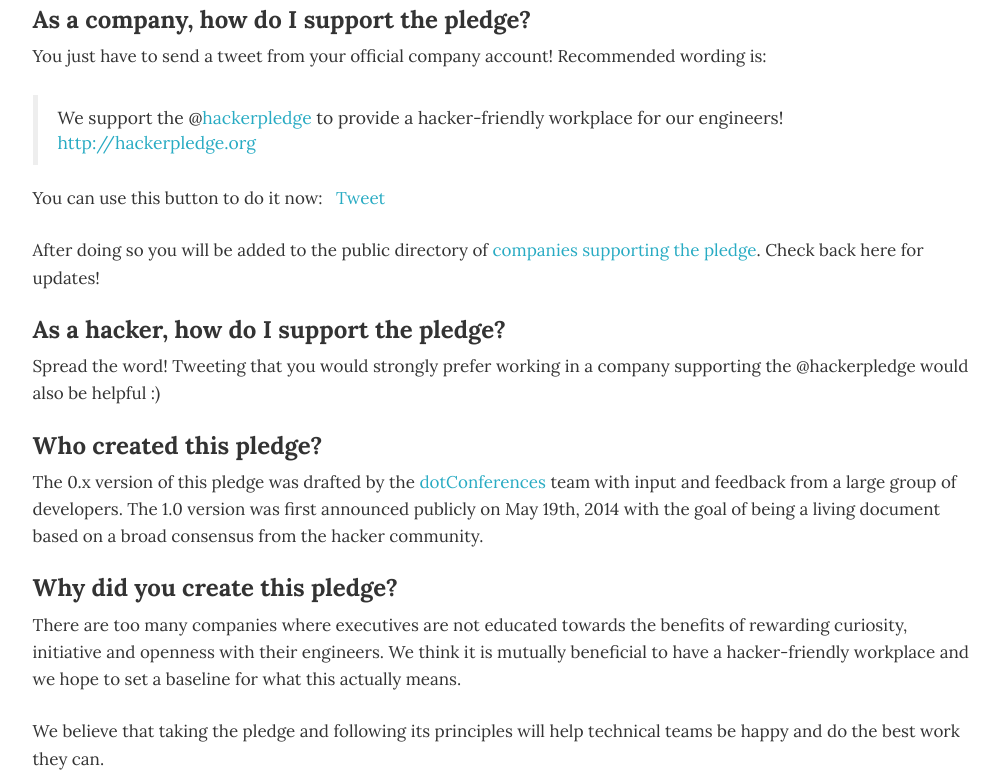
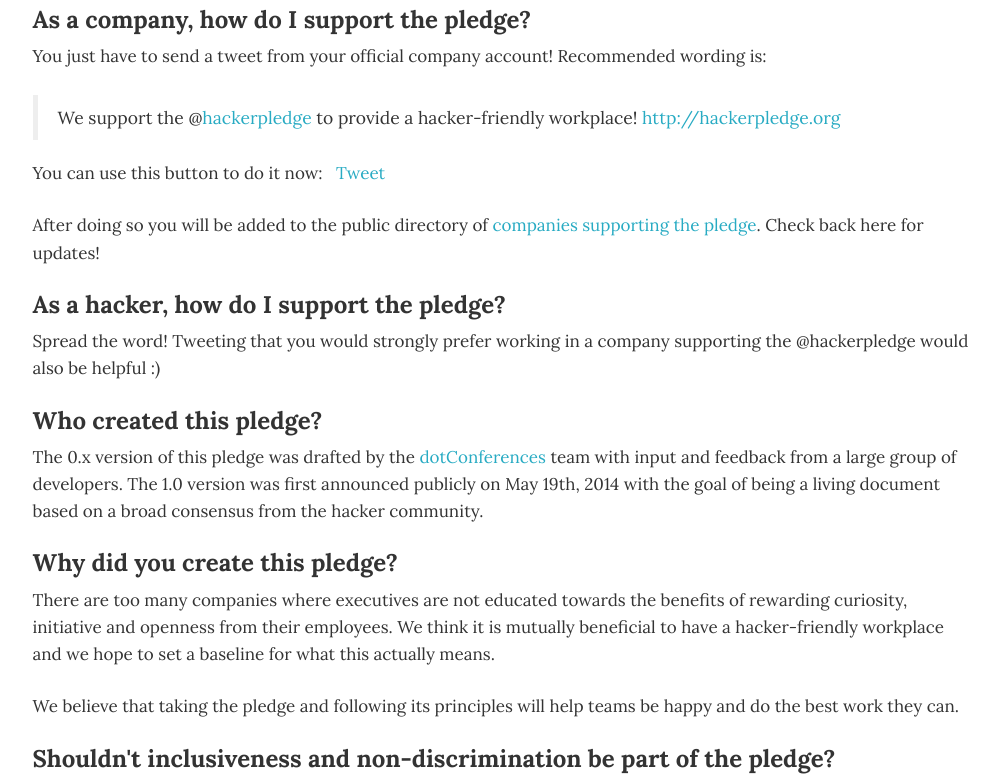
Before and after one commit to WTTJ/dot_hackerpledge, a website: page www/static/index.html in a window 1280 px wide. Shown: the part 1575-2352 px from the top of the page, without its empty margins (135-1135 px from the left). Drawn offline with nearby package versions, Linux system fonts and the light colour scheme.

Commit message:
reword to include non-engineer hackers; resolves #11

```diff
--- a/www/static/index.html
+++ b/www/static/index.html
@@ -91,7 +91,7 @@
     <section id="about" class="container content-section text-center about-section">
         <div class="row">
             <div class="col-lg-10 col-lg-offset-1">
-                <p>The <strong>Hacker Pledge</strong> is a public commitment from a company to provide a hacker-friendly workplace for its engineers so they can thrive and continue improving their skills, to their common benefit.</p>
+                <p>The <strong>Hacker Pledge</strong> is a public commitment from a company to provide a hacker-friendly workplace for its employees so they can thrive and continue improving their skills, to their common benefit.</p>
                 <p><a href="https://twitter.com/share" class="twitter-share-button" data-text="I support the @hackerpledge, a public commitment from a company to provide a hacker-friendly workplace">Tweet</a></p>
             </div>
         </div>
@@ -161,9 +161,9 @@
 
                 <p>You just have to send a tweet from your official company account! Recommended wording is:</p>
 
-                <blockquote>We support the @<a href="https://twitter.com/hackerpledge">hackerpledge</a> to provide a hacker-friendly workplace for our engineers! <a href="http://hackerpledge.org">http://hackerpledge.org</a></blockquote>
+                <blockquote>We support the @<a href="https://twitter.com/hackerpledge">hackerpledge</a> to provide a hacker-friendly workplace! <a href="http://hackerpledge.org">http://hackerpledge.org</a></blockquote>
 
-                <p>You can use this button to do it now: &nbsp; <a href="https://twitter.com/share" class="twitter-share-button" data-text="We support the @hackerpledge to provide a hacker-friendly workplace for our engineers!">Tweet</a>
+                <p>You can use this button to do it now: &nbsp; <a href="https://twitter.com/share" class="twitter-share-button" data-text="We support the @hackerpledge to provide a hacker-friendly workplace!">Tweet</a>
 
                 <p>After doing so you will be added to the public directory of <a href="#companies" class="autoscroll">companies supporting the pledge</a>. Check back here for updates!</p>
 
@@ -177,9 +177,9 @@
 
                 <h3>Why did you create this pledge?</h3>
 
-                <p>There are too many companies where executives are not educated towards the benefits of rewarding curiosity, initiative and openness with their engineers. We think it is mutually beneficial to have a hacker-friendly workplace and we hope to set a baseline for what this actually means.</p>
+                <p>There are too many companies where executives are not educated towards the benefits of rewarding curiosity, initiative and openness from their employees. We think it is mutually beneficial to have a hacker-friendly workplace and we hope to set a baseline for what this actually means.</p>
 
-                <p>We believe that taking the pledge and following its principles will help technical teams be happy and do the best work they can.</p>
+                <p>We believe that taking the pledge and following its principles will help teams be happy and do the best work they can.</p>
 
                 <h3>Shouldn't inclusiveness and non-discrimination be part of the pledge?</h3>
 
```
Also changed, not shown: README.md.
